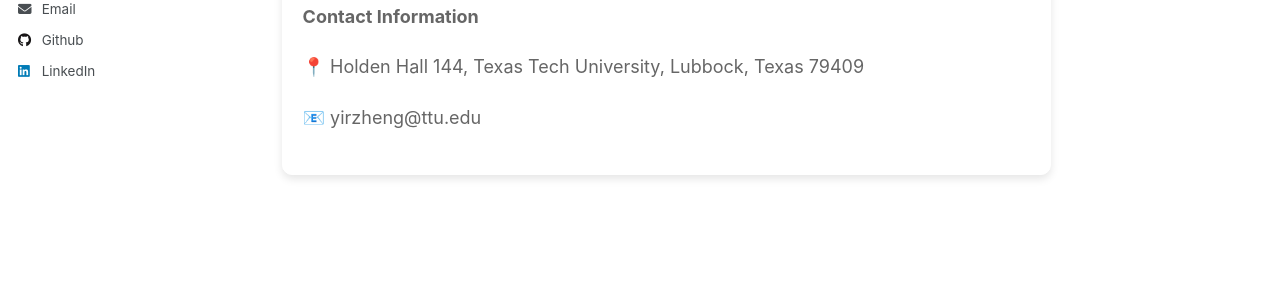
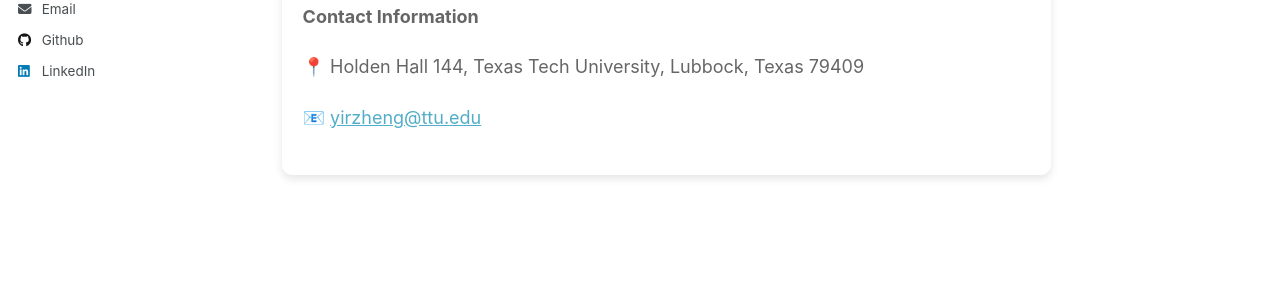
Before and after one commit to yiran-zheng/yiran-zheng.github.io, a Jekyll site: the page built from _pages/about.md, in a window 1280 px wide and 1006 px high. Shown: the part 420-720 px from the top of the window. Built offline with Jekyll 4.4.1, drawn with Linux system fonts in a browser that asks for light colours; part of the change alters nothing that is shown.

```diff
--- a/_pages/about.md
+++ b/_pages/about.md
@@ -27,7 +27,7 @@ redirect_from:
       &#128205; Holden Hall 144, Texas Tech University, Lubbock, Texas 79409
       </p>
       <p>
-      &#128231; yirzheng@ttu.edu
+      &#128231; <a href= "mailto: yirzheng@ttu.edu"> yirzheng@ttu.edu </a>
       </p>
     </div>
   </div>
```
